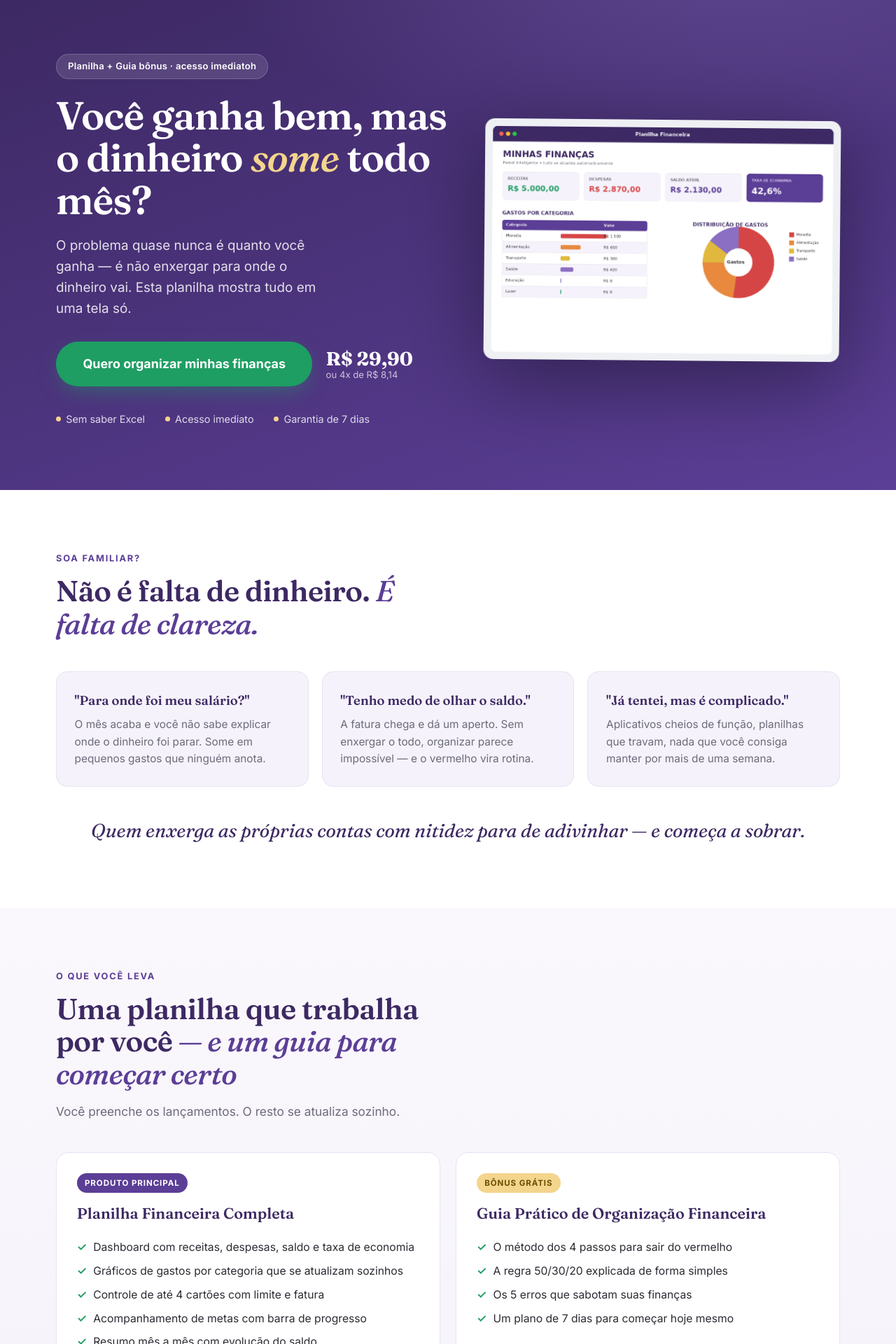
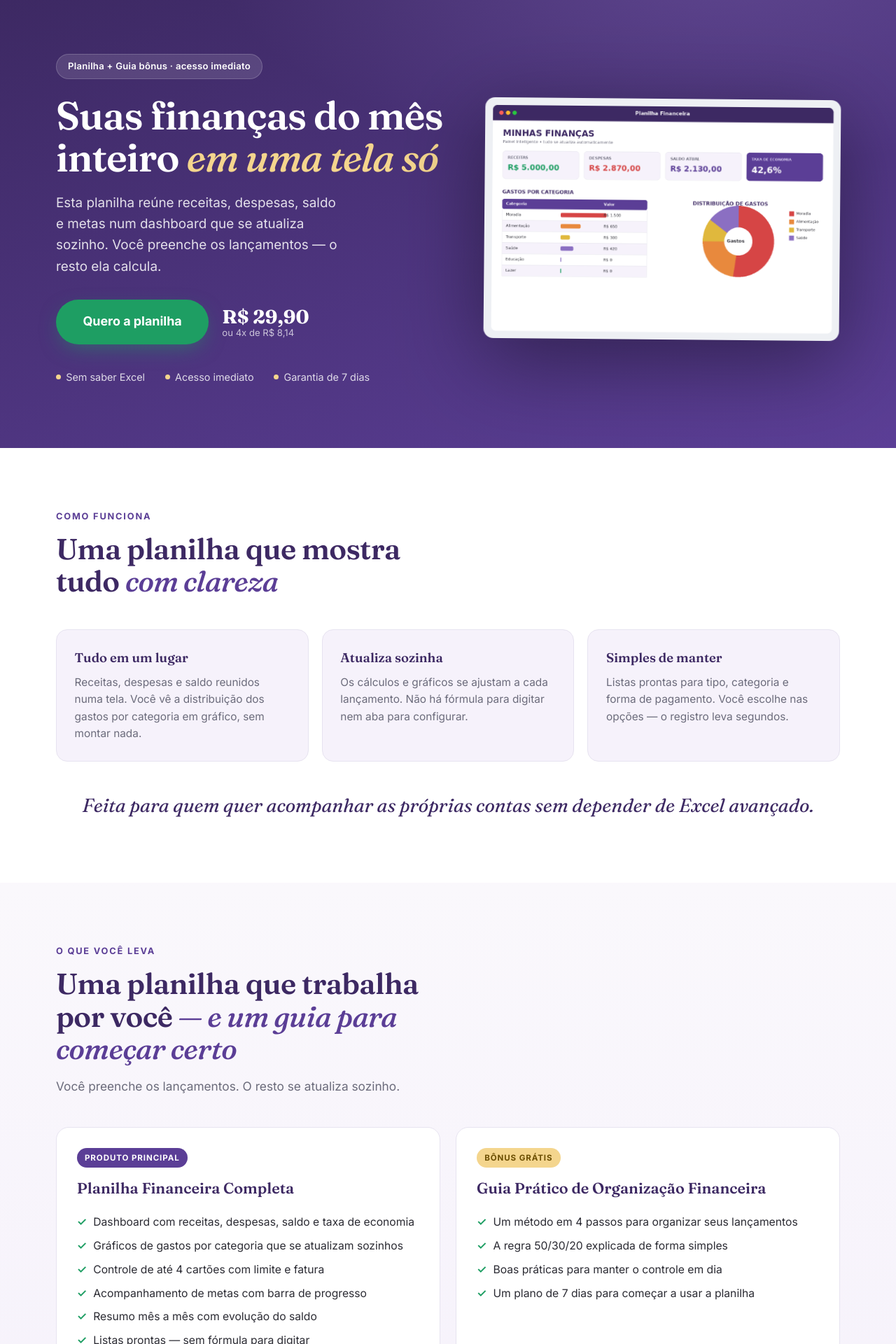
Before and after one commit to covertitoN/landing-planilha-financeira, a Next.js app: page / in a window 1280 px wide. Shown: the top 1920 px of the page at 70% size. Built offline with nearby package versions, Linux system fonts and the light colour scheme.

Commit message:
Add files via upload

```diff
--- a/app/page.js
+++ b/app/page.js
@@ -9,16 +9,17 @@ export default function Home() {
       <header className="hero">
         <div className="wrap hero-grid">
           <div className="hero-copy">
-            <span className="eyebrow">Planilha + Guia bônus · acesso imediatoh</span>
+            <span className="eyebrow">Planilha + Guia bônus · acesso imediato</span>
             <h1>
-              Você ganha bem, mas o dinheiro <em>some</em> todo mês?
+              Suas finanças do mês inteiro <em>em uma tela só</em>
             </h1>
             <p className="sub">
-              O problema quase nunca é quanto você ganha — é não enxergar para
-              onde o dinheiro vai. Esta planilha mostra tudo em uma tela só.
+              Esta planilha reúne receitas, despesas, saldo e metas num
+              dashboard que se atualiza sozinho. Você preenche os lançamentos —
+              o resto ela calcula.
             </p>
             <div className="hero-cta-row">
-              <a className="cta" href={CHECKOUT}>Quero organizar minhas finanças</a>
+              <a className="cta" href={CHECKOUT}>Quero a planilha</a>
               <div className="price-pill">
                 <span className="big">R$ 29,90</span>
                 <span className="small">ou 4x de R$ 8,14</span>
@@ -36,29 +37,29 @@ export default function Home() {
         </div>
       </header>
 
-      {/* ===================== DORES ===================== */}
+      {/* ===================== O QUE FAZ ===================== */}
       <section className="pains">
         <div className="wrap">
           <div className="section-head">
-            <p className="kicker">Soa familiar?</p>
-            <h2>Não é falta de dinheiro. <em>É falta de clareza.</em></h2>
+            <p className="kicker">Como funciona</p>
+            <h2>Uma planilha que mostra tudo <em>com clareza</em></h2>
           </div>
           <div className="pain-grid">
             <div className="pain">
-              <p className="q">"Para onde foi meu salário?"</p>
-              <p>O mês acaba e você não sabe explicar onde o dinheiro foi parar. Some em pequenos gastos que ninguém anota.</p>
+              <p className="q">Tudo em um lugar</p>
+              <p>Receitas, despesas e saldo reunidos numa tela. Você vê a distribuição dos gastos por categoria em gráfico, sem montar nada.</p>
             </div>
             <div className="pain">
-              <p className="q">"Tenho medo de olhar o saldo."</p>
-              <p>A fatura chega e dá um aperto. Sem enxergar o todo, organizar parece impossível — e o vermelho vira rotina.</p>
+              <p className="q">Atualiza sozinha</p>
+              <p>Os cálculos e gráficos se ajustam a cada lançamento. Não há fórmula para digitar nem aba para configurar.</p>
             </div>
             <div className="pain">
-              <p className="q">"Já tentei, mas é complicado."</p>
-              <p>Aplicativos cheios de função, planilhas que travam, nada que você consiga manter por mais de uma semana.</p>
+              <p className="q">Simples de manter</p>
+              <p>Listas prontas para tipo, categoria e forma de pagamento. Você escolhe nas opções — o registro leva segundos.</p>
             </div>
           </div>
           <p className="pain-turn">
-            Quem enxerga as próprias contas com nitidez para de adivinhar — e começa a sobrar.
+            Feita para quem quer acompanhar as próprias contas sem depender de Excel avançado.
           </p>
         </div>
       </section>
@@ -88,10 +89,10 @@ export default function Home() {
               <span className="tag tag--bonus">Bônus grátis</span>
               <h3>Guia Prático de Organização Financeira</h3>
               <ul className="inc-list">
-                <li>O método dos 4 passos para sair do vermelho</li>
+                <li>Um método em 4 passos para organizar seus lançamentos</li>
                 <li>A regra 50/30/20 explicada de forma simples</li>
-                <li>Os 5 erros que sabotam suas finanças</li>
-                <li>Um plano de 7 dias para começar hoje mesmo</li>
+                <li>Boas práticas para manter o controle em dia</li>
+                <li>Um plano de 7 dias para começar a usar a planilha</li>
               </ul>
             </div>
           </div>
@@ -111,7 +112,7 @@ export default function Home() {
               <div className="shot-img"><img src="/img/print_dashboard.png" alt="Dashboard da planilha" /></div>
               <div className="shot-txt">
                 <h3>Tudo numa tela só</h3>
-                <p>Receitas, despesas, saldo e a distribuição dos seus gastos em gráfico. Bateu o olho, entendeu sua situação.</p>
+                <p>Receitas, despesas, saldo e a distribuição dos seus gastos em gráfico. Bateu o olho, entendeu o panorama.</p>
               </div>
             </div>
             <div className="shot">
@@ -125,7 +126,7 @@ export default function Home() {
               <div className="shot-img"><img src="/img/print_metas.png" alt="Aba de metas" /></div>
               <div className="shot-txt">
                 <h3>Seus objetivos à vista</h3>
-                <p>Reserva, viagem, troca de carro. A barra muda de cor conforme você se aproxima — motivação que se vê.</p>
+                <p>Reserva, viagem, troca de carro. A barra de progresso muda de cor conforme você avança.</p>
               </div>
             </div>
           </div>
@@ -164,11 +165,11 @@ export default function Home() {
           <div className="wrap">
             <div className="section-head">
               <p className="kicker">Quem já usa</p>
-              <h2>Eles pararam de adivinhar — e começaram a sobrar</h2>
+              <h2>O que dizem sobre a planilha</h2>
             </div>
             <div className="testi-grid">
               <div className="testi-card">
-                <p className="testi-text">"Finalmente entendi para onde ia meu salário. Na primeira semana já cortei R$400 de gastos que eu nem sabia que tinha."</p>
+                <p className="testi-text">"É simples de preencher. Escolho nas listas e o dashboard se monta sozinho — não precisei mexer em nenhuma fórmula."</p>
                 <div className="testi-author">
                   <div className="testi-avatar">AM</div>
                   <div>
@@ -178,7 +179,7 @@ export default function Home() {
                 </div>
               </div>
               <div className="testi-card">
-                <p className="testi-text">"Tentei várias planilhas gratuitas antes. Essa é diferente — o dashboard se atualiza sozinho e eu consigo ver tudo em 30 segundos."</p>
+                <p className="testi-text">"Tentei várias planilhas gratuitas antes. Essa é diferente — o dashboard se atualiza sozinho e eu vejo tudo em poucos segundos."</p>
                 <div className="testi-author">
                   <div className="testi-avatar">RC</div>
                   <div>
@@ -188,7 +189,7 @@ export default function Home() {
                 </div>
               </div>
               <div className="testi-card">
-                <p className="testi-text">"Comecei a acompanhar minhas metas pelo celular. Em 2 meses já tinha juntado a entrada do carro que eu achava impossível."</p>
+                <p className="testi-text">"Gosto de acompanhar as metas pelo celular. A barra de progresso deixa visual e fácil de entender no dia a dia."</p>
                 <div className="testi-author">
                   <div className="testi-avatar">JP</div>
                   <div>
@@ -203,7 +204,7 @@ export default function Home() {
       {/* ===================== CTA FINAL ===================== */}
       <section className="final">
         <div className="wrap">
-          <h2>Comece a enxergar seu dinheiro ainda hoje</h2>
+          <h2>Comece a usar a planilha ainda hoje</h2>
           <div className="price-block">
             <div className="price-now">R$ 29,90</div>
             <div className="price-note">pagamento único · ou 4x de R$ 8,14 · planilha + guia bônus</div>
@@ -212,13 +213,21 @@ export default function Home() {
           <div className="guarantee">
             <span>🛡️</span> Garantia incondicional de 7 dias
           </div>
+          <p className="checkout-note">
+            Pagamento processado com segurança pela Hotmart. Você será
+            redirecionado para o checkout oficial (go.hotmart.com).
+          </p>
         </div>
       </section>
 
       <footer>
         <div className="wrap">
-          <span>© {new Date().getFullYear()} Planilha Financeira Completa</span>
+          <span>© {new Date().getFullYear()} Planilha Financeira Completa · Sylvio Marques</span>
           <span>
+            Contato: <a href="mailto:sylviosm2007@gmail.com">sylviosm2007@gmail.com</a>
+          </span>
+          <span>
+            Pagamento processado pela Hotmart ·{' '}
             <a href="/privacidade">Política de Privacidade</a> ·{' '}
             <a href="/termos">Termos de Uso</a>
           </span>
```
